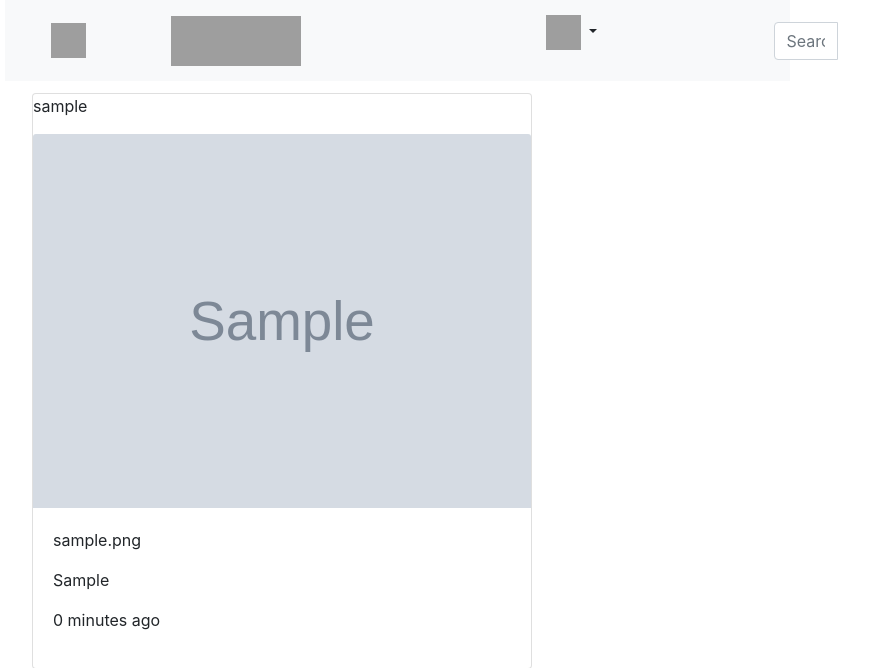
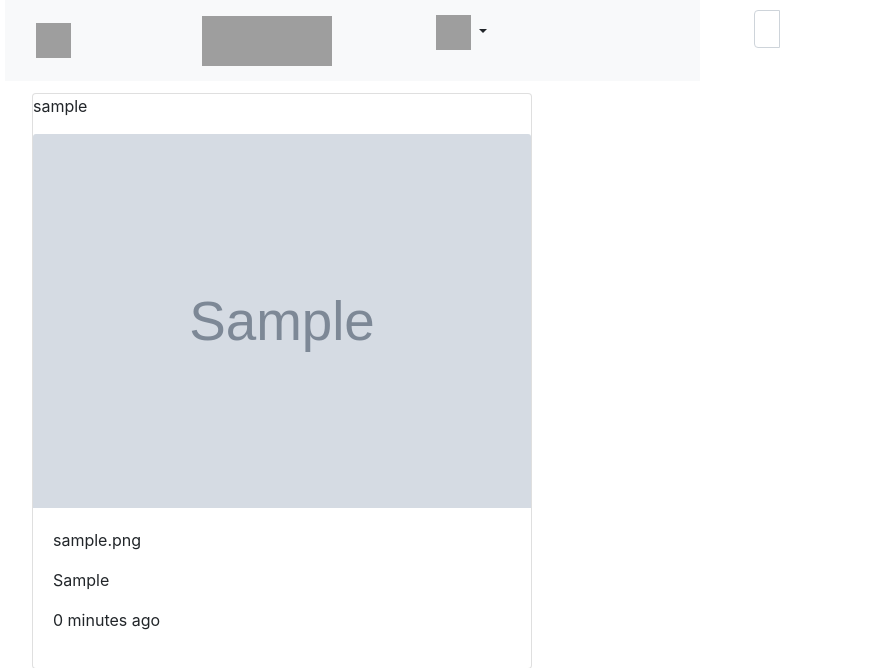
Before and after one commit to je-ss-y/Insta-memories, a Django app: page /postsToday in a window 1280 px wide. Shown: the top 668 px of the page, without its empty margins (65-934 px from the left). Run offline with Django 3.2, Linux system fonts and the light colour scheme; a user stored in the database is signed in; tables that the repository leaves empty hold one stand-in row (values such as "Sample post"); grey boxes marked "Sample" are stand-in pictures; some libraries are stand-ins or nearby versions; grey boxes are pictures that could not be loaded.

Commit message:
styled nav bar

```diff
--- a/posts/models.py
+++ b/posts/models.py
@@ -32,7 +32,7 @@ class Profile(models.Model):
 
 
     def __str__(self):
-        return self.bio
+        return self.profilepicture
 
 
 
--- a/posts/templates/navbar.html
+++ b/posts/templates/navbar.html
@@ -12,17 +12,16 @@
 
   <div class="row">
   <nav class="navbar navbar-expand-sm bg-light navbar-light">
-    <div class="container-fluid">
-      <div class=" col-md-2">
+
+      <div class=" col-md-3">
         <img src="http://www.vectorico.com/download/social_media/Instagram-Logo.png" style="height:35px;width:35px">
       </div>
-      <div class="col-md-2">
+      <div class="col-md-4">
           <img src="https://upload.wikimedia.org/wikipedia/commons/thumb/2/2a/Instagram_logo.svg/1280px-Instagram_logo.svg.png" style="height:50px;width:130px">
         </div>
 
-        <div class="col-md-2"></div>
-        <div class=" col-md-2"></div>
-      <div class=" col-md-4">
+
+      <div class=" col-md-6">
         {% if user.is_authenticated %}
 
             <a href="#" class="dropdown-toggle btn btn-default" data-toggle="dropdown" role="button"
@@ -60,7 +59,7 @@
         {% endif %}
       </div>
         <!-- Adding a search form  -->
-        <div class=" col-md-2 navbar-right">
+        <div class=" col-md-1 navbar-right">
 
             <form class="navbar-form" role="search" action="{% url 'search_results' %}">
 
@@ -74,6 +73,7 @@
             </form>
           </div>
           <!-- search form end -->
+
   </nav>
 </div>
 </div>
--- a/posts/views.py
+++ b/posts/views.py
@@ -78,7 +78,7 @@ def search_results(request):
         searched_users= Image.search_by_user(search_term)
         message = f"{search_term}"
 
-        return render(request, 'all-posts/search.html',{"user": searched_users})
+        return render(request, 'all-posts/search.html',{"profile": searched_users})
 
     else:
         message = "You haven't searched for any term"
```
Also changed, not shown: media/profile/make.jpg (added), posts/migrations/0006_auto_20191020_1632.py (added).
